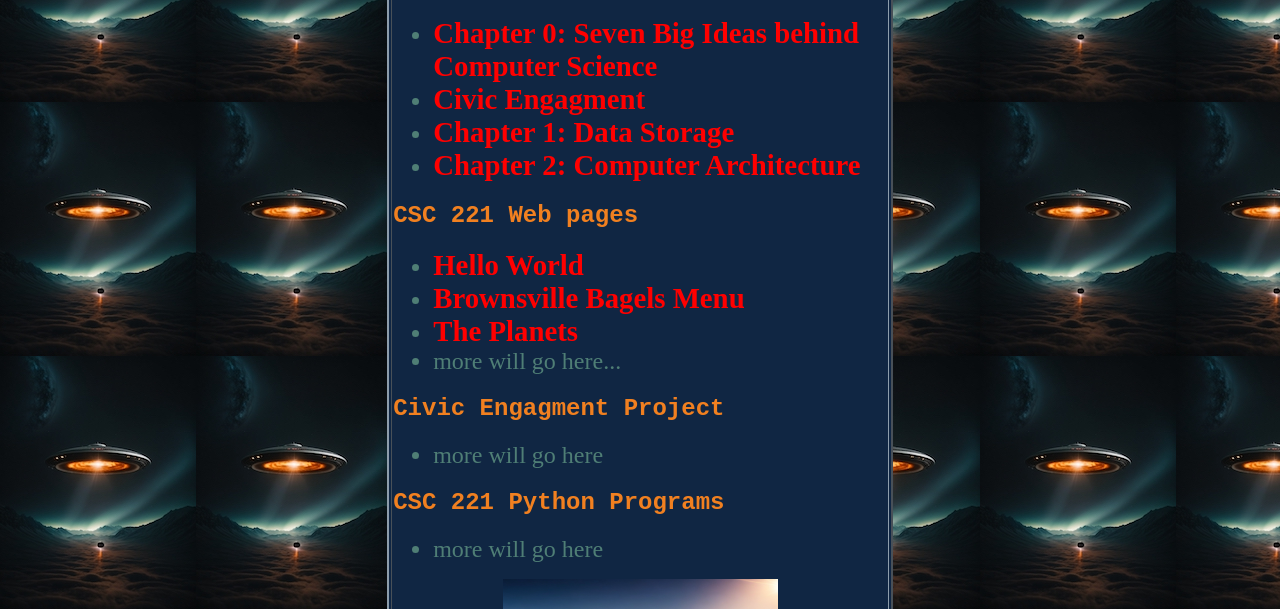
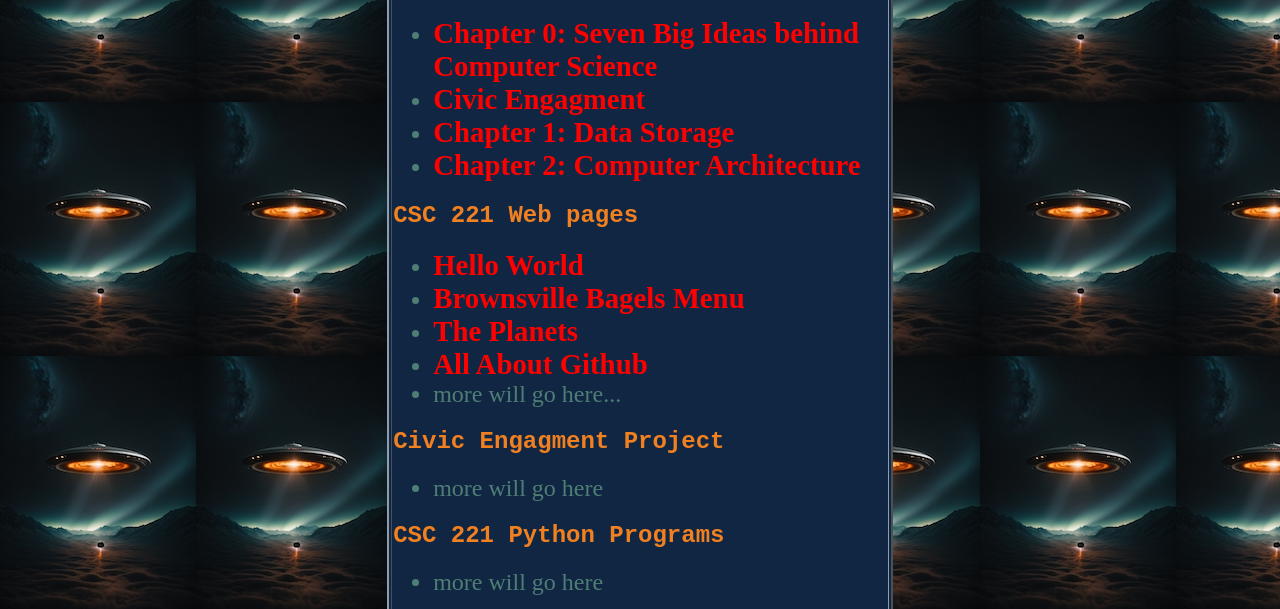
Before and after one commit to nyjaviontimberlake-pvcc/nyjaviontimberlake-pvcc.github.io, a plain HTML site: page index.html in a window 1280 px wide. Shown: the part 152-761 px from the top of the page. Drawn offline with Linux system fonts and the light colour scheme.

Commit message:
Update index.html

```diff
--- a/index.html
+++ b/index.html
@@ -49,6 +49,7 @@
     <li><a href="helloworld.html"> Hello World </a></li>
     <li><a href="bagels.html"> Brownsville Bagels Menu </a></li>
     <li><a href="planets.html"> The Planets </a></li>
+    <li><a href="githubinfo.html"> All About Github </a></li>
     <li>more will go here...</li>
 </ul>
 
```
